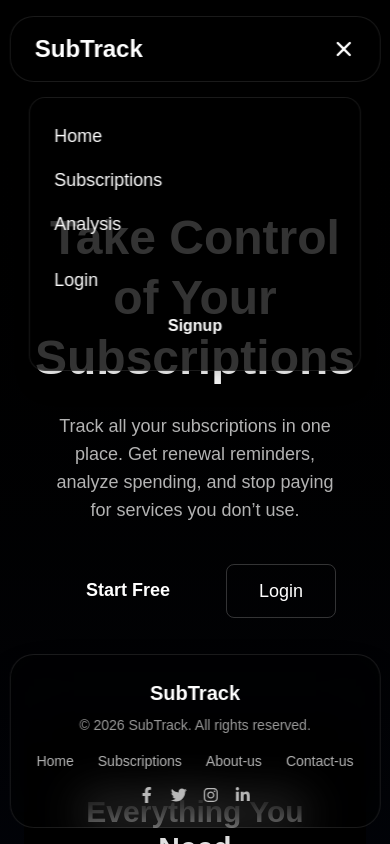
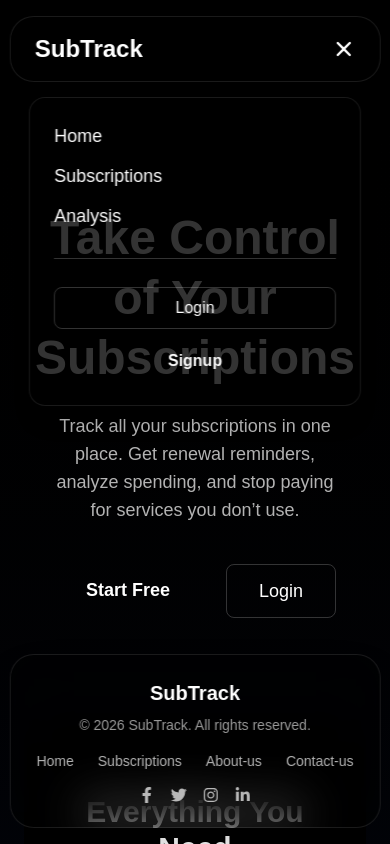
Before and after one commit to Proo2005/subs_front, a Next.js app: page / in a window 390 px wide. Both pictures are taken after a click on the button 343 px from the left and 49 px from the top of the page. Shown: the top 844 px of the page. Built offline with nearby package versions, Linux system fonts and the light colour scheme.

Commit message:
render url added

```diff
--- a/app/components/Navbar.jsx
+++ b/app/components/Navbar.jsx
@@ -53,7 +53,7 @@ export default function Navbar() {
           </Link>
         ))}
 
-        {/* PROFILE */}
+        {/* PROFILE / AUTH */}
         {!user ? (
           <div className="flex gap-4">
             <Link href="/login" className="text-white hover:text-neon transition-colors">
@@ -106,6 +106,9 @@ export default function Navbar() {
       {/* MOBILE MENU */}
       {openMobile && (
         <div className="absolute top-full left-1/2 transform -translate-x-1/2 mt-4 w-[90%] bg-black/80 backdrop-blur-lg border border-white/10 rounded-2xl shadow-xl flex flex-col gap-4 p-6 md:hidden z-40 animate-slideDown">
+
+          {/* Nav Links */}
+          <div className="flex flex-col gap-3">
             {navLinks.map((link) => (
               <Link
                 key={link.href}
@@ -116,36 +119,40 @@ export default function Navbar() {
                 {link.name}
               </Link>
             ))}
+          </div>
 
+          <hr className="border-white/20 my-3" />
+
+          {/* Auth Buttons / Profile */}
           {!user ? (
-            <div className="flex flex-col gap-3 mt-3">
+            <div className="flex flex-col gap-3">
               <Link
                 href="/login"
-                className="text-white text-lg hover:text-neon transition-colors"
+                className="w-full text-center bg-transparent border border-white/20 py-2 rounded-lg text-white hover:text-neon transition"
                 onClick={() => setOpenMobile(false)}
               >
                 Login
               </Link>
               <Link
                 href="/register"
-                className="bg-neon px-4 py-2 rounded-lg font-semibold text-center hover:opacity-90 transition-all"
+                className="w-full text-center bg-neon py-2 rounded-lg font-semibold hover:brightness-110 transition"
                 onClick={() => setOpenMobile(false)}
               >
                 Signup
               </Link>
             </div>
           ) : (
-            <div className="flex flex-col gap-3 mt-3">
+            <div className="flex flex-col gap-3">
               <Link
                 href="/profile"
-                className="text-white hover:text-neon transition-colors"
+                className="w-full text-center bg-transparent border border-white/20 py-2 rounded-lg text-white hover:text-neon transition"
                 onClick={() => setOpenMobile(false)}
               >
                 Profile
               </Link>
               <button
                 onClick={() => { handleLogout(); setOpenMobile(false); }}
-                className="text-red-400 hover:text-red-500 transition-colors text-left"
+                className="w-full text-center bg-red-500 py-2 rounded-lg text-white hover:brightness-110 transition"
               >
                 Logout
               </button>
```
Lines whose indentation alone changed are shown as unchanged.
